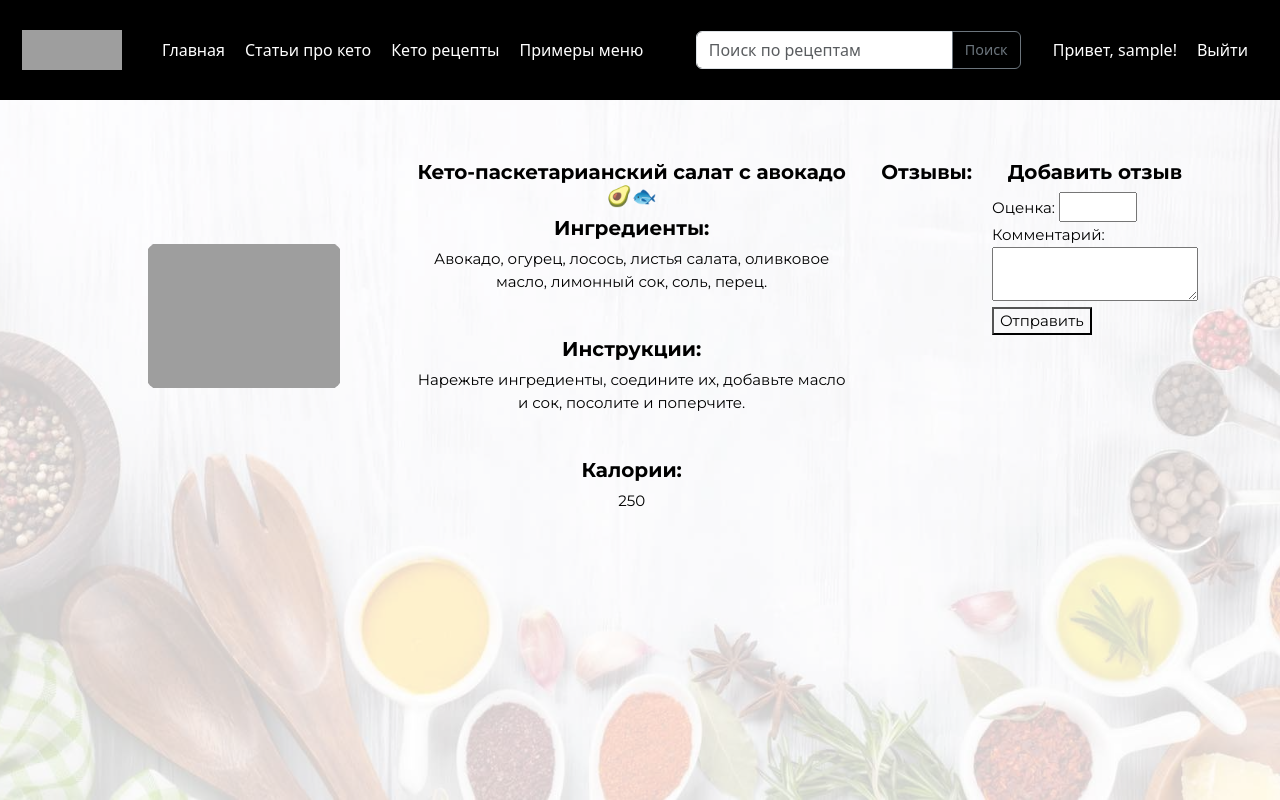
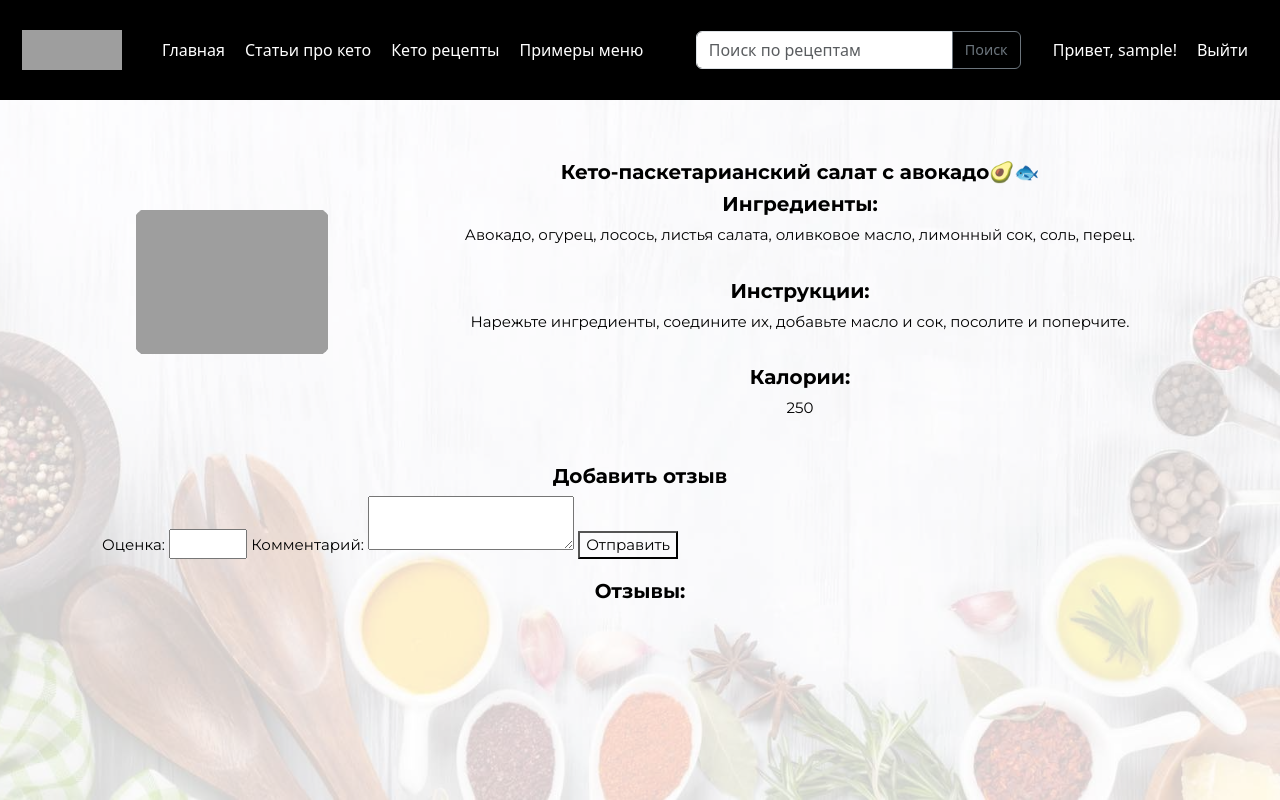
Before and after one commit to Helen-Gudkova/Oceanic_Keto_Cuisine, a Django app: a page that uses templates/recipes_detail_detail.html in a window 1280 px wide. Run offline with Django 4.2, Linux system fonts and the light colour scheme; the visitor is signed in with stand-in values (Sample User, id 1); data comes from the database, SQL or seed files in the repository; data that the repository does not hold is empty; parts of the project's set-up code (start-up, migrations or seed data) failed here and were passed over; some libraries are stand-ins or nearby versions; grey boxes are pictures that could not be loaded.

Commit message:
29_comit.

```diff
--- a/static/css/style_recipes_detail_detail.css
+++ b/static/css/style_recipes_detail_detail.css
@@ -106,9 +106,10 @@ body::after {
   opacity: 0.2; /* Уровень прозрачности фонового изображения */
   z-index: -1;
 }
-.container {
+.recipe-container {
   display: flex;
   gap: 20px;
+  margin-bottom: 40px;
 }
 
 .image-column {
@@ -119,8 +120,8 @@ body::after {
   background-size: cover;
   background-repeat: no-repeat;
   background-position: center;
-  width: 200px; /* Уменьшите значение ширины по вашему выбору */
-  height: 150px; /* Уменьшите значение высоты по вашему выбору */
+  width: 200px;
+  height: 150px;
   border: 4px solid rgba(139, 69, 19, 0);
   border-radius: 20px;
 }
@@ -135,3 +136,38 @@ body::after {
   justify-content: space-between;
   height: 100%;
 }
+
+.review-section {
+  margin-top: 40px;
+  padding: 20px;
+  border-radius: 10px;
+}
+
+.review-form {
+  margin-bottom: 20px;
+}
+
+.reviews {
+  display: flex;
+  flex-wrap: wrap;
+  gap: 20px;
+}
+
+.review {
+  flex: 0 0 calc(33.33% - 20px);
+  background-color: #f2f2f2;
+  padding: 10px;
+  border-radius: 5px;
+}
+
+@media (max-width: 768px) {
+  .review {
+    flex: 0 0 calc(50% - 20px);
+  }
+}
+
+@media (max-width: 480px) {
+  .review {
+    flex: 0 0 100%;
+  }
+}
--- a/templates/recipes_detail_detail.html
+++ b/templates/recipes_detail_detail.html
@@ -7,7 +7,8 @@
   <link href="https://fonts.googleapis.com/css2?family=Montserrat:ital,wght@0,100..900;1,100..900&display=swap" rel="stylesheet">
   <link rel="stylesheet" type="text/css" href="{% static 'css/style_recipes_detail_detail.css' %}">
 </head>
-<div class="container">
+
+<div class="recipe-container">
   <div class="image-column">
     <div class="bg-image" href="{% url 'recipe_detail' recipe_title=recipe.title %}" class="type bg-image" style="background-image: url('{% static 'images/'%}{{ recipe.title }}.jpg');"></div>
   </div>
@@ -30,26 +31,15 @@
   </div>
 </div>
 
-<!-- Отображение существующих отзывов (перемещено вне условного блока) -->
-<h3 class="site-title2">Отзывы:</h3>
-{% for review in reviews %}
-  <div>
-    <p class="site-title3">Оценка: {{ review.rating }}</p>
-    <p class="site-title3">Комментарий: {{ review.comment }}</p>
-    <p class="site-title3">Пользователь: {{ review.user.username }}</p>
-    <p class="site-title3">Дата: {{ review.created_at }}</p>
-  </div>
-{% endfor %}
-
+<div class="review-section">
   {% if error_message %}
     <p class="site-title3">{{ error_message }}</p>
   {% endif %}
 
   {% if user.is_authenticated and not user_review %}
     <!-- Форма для добавления нового отзыва -->
-        <div class="content-column">
-        <h3 class="site-title2" >Добавить отзыв</h3>
-        <div class="content-column">
+    <div class="review-form">
+      <h3 class="site-title2">Добавить отзыв</h3>
       <form method="post" action="{% url 'create_review' recipe.id %}">
         {% csrf_token %}
         <label class="site-title3">Оценка:</label>
@@ -62,4 +52,18 @@
   {% elif user.is_authenticated and user_review %}
     <p class="site-title3">Вы уже оставили отзыв на этот рецепт.</p>
   {% endif %}
+
+  <!-- Отображение существующих отзывов -->
+  <h3 class="site-title2">Отзывы:</h3>
+  <div class="reviews">
+    {% for review in reviews %}
+    <div class="review">
+      <p class="site-title3">Оценка: {{ review.rating }}</p>
+      <p class="site-title3">Комментарий: {{ review.comment }}</p>
+      <p class="site-title3">Пользователь: {{ review.user.username }}</p>
+      <p class="site-title3">Дата: {{ review.created_at }}</p>
+    </div>
+    {% endfor %}
+  </div>
+</div>
 {% endblock %}
```
Lines whose indentation alone changed are shown as unchanged.
